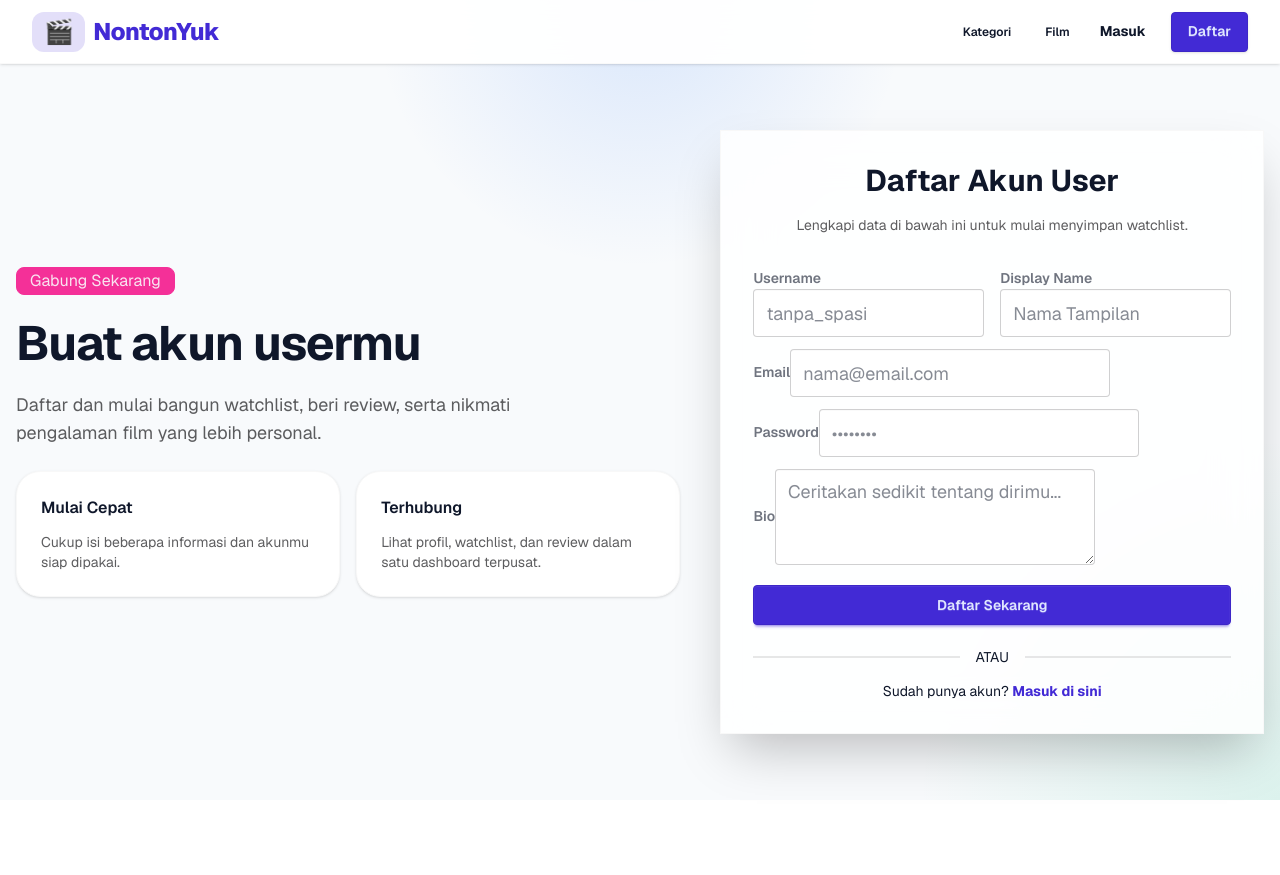
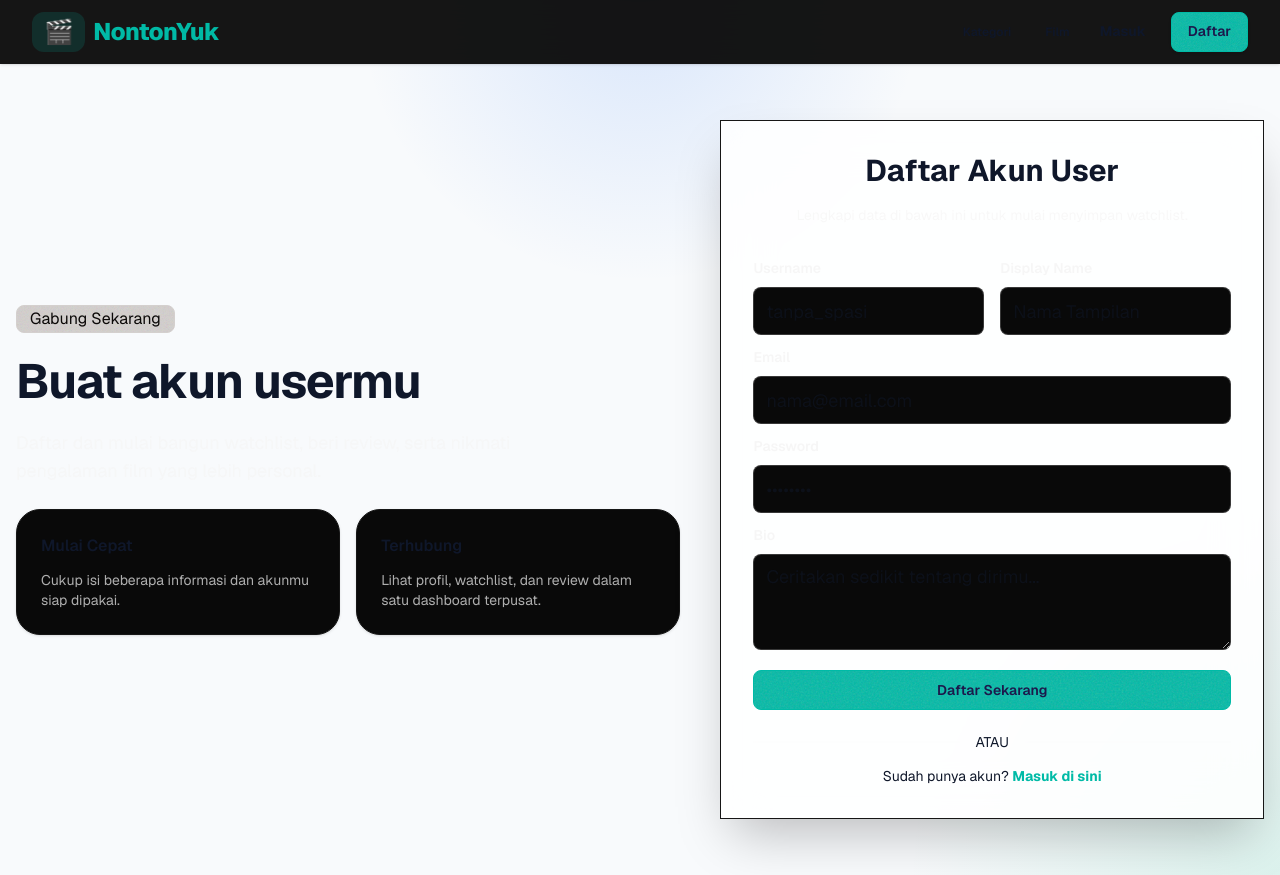
Before and after one commit to eruiui23/nonton-yuk, a Next.js app: page /register in a window 1280 px wide. Before the commit the page ends 800 px from the top, so only its background shows below. Built offline with nearby package versions, Linux system fonts and the light colour scheme.

Commit message:
fix: fix broken UI

```diff
--- a/src/app/FilmCard.tsx
+++ b/src/app/FilmCard.tsx
@@ -13,7 +13,7 @@ interface Film {
 
 export default function FilmCard({ film }: { film: Film }) {
     return (
-        <div className="card glass-card hover:-translate-y-1 transform transition-all duration-300 overflow-hidden border border-base-200">
+        <div className="card bg-base-100 hover:-translate-y-1 transform transition-all duration-300 overflow-hidden border border-base-200 shadow-xl">
             <figure className="relative h-80 w-full overflow-hidden bg-slate-100">
                 {film.imageUrl ? (
                     <Image
--- a/src/app/globals.css
+++ b/src/app/globals.css
@@ -1,8 +1,44 @@
 @import "tailwindcss";
 
 @plugin "daisyui" {
-  themes: light --default, dark --prefersdark, sunset;
+  themes: dark --default;
 }
+
+@plugin "daisyui/theme" {
+  name: "dark";
+  default: false;
+  prefersdark: false;
+  color-scheme: "dark";
+  --color-base-100: oklch(14% 0 0);
+  --color-base-200: oklch(20% 0 0);
+  --color-base-300: oklch(26% 0 0);
+  --color-base-content: oklch(97% 0 0);
+  --color-primary: oklch(70% 0.14 182.503);
+  --color-primary-content: oklch(25% 0.09 281.288);
+  --color-secondary: oklch(86% 0.005 56.366);
+  --color-secondary-content: oklch(14% 0.004 49.25);
+  --color-accent: oklch(86% 0.127 207.078);
+  --color-accent-content: oklch(30% 0.056 229.695);
+  --color-neutral: oklch(14% 0 0);
+  --color-neutral-content: oklch(98% 0 0);
+  --color-info: oklch(58% 0.158 241.966);
+  --color-info-content: oklch(97% 0.013 236.62);
+  --color-success: oklch(60% 0.118 184.704);
+  --color-success-content: oklch(98% 0.014 180.72);
+  --color-warning: oklch(64% 0.222 41.116);
+  --color-warning-content: oklch(98% 0.016 73.684);
+  --color-error: oklch(57% 0.245 27.325);
+  --color-error-content: oklch(97% 0.013 17.38);
+  --radius-selector: 0.5rem;
+  --radius-field: 0.5rem;
+  --radius-box: 0rem;
+  --size-selector: 0.25rem;
+  --size-field: 0.25rem;
+  --border: 1px;
+  --depth: 0;
+  --noise: 1;
+}
+
 
 :root {
   --background: #f8fafc;
--- a/src/app/layout.tsx
+++ b/src/app/layout.tsx
@@ -33,6 +33,7 @@ export default function RootLayout({
     <html
       lang="en"
       className={`${geistSans.variable} ${geistMono.variable} h-full antialiased`}
+      data-theme="dark"
     >
       <body className="min-h-full">
         <div className="min-h-screen bg-[radial-gradient(circle_at_top_left,_rgba(59,130,246,0.14),_transparent_18%),radial-gradient(circle_at_bottom_right,_rgba(16,185,129,0.12),_transparent_22%),var(--background)]">
--- a/src/app/login/LoginForm.tsx
+++ b/src/app/login/LoginForm.tsx
@@ -62,35 +62,31 @@ export default function LoginForm() {
         </div>
       )}
 
-      <div className="form-control">
-        <label className="label">
-          <span className="label-text">Email</span>
-        </label>
+      <div className="flex flex-col gap-2 mb-4">
+        <label className="font-semibold text-base-content/90">Email</label>
         <input
           type="email"
           placeholder="email@contoh.com"
-          className="input input-bordered input-lg"
+          className="input input-bordered input-lg w-full"
           value={email}
           onChange={(e) => setEmail(e.target.value)}
           required
         />
       </div>
 
-      <div className="form-control">
-        <label className="label">
-          <span className="label-text">Password</span>
-        </label>
+      <div className="flex flex-col gap-2 mb-6">
+        <label className="font-semibold text-base-content/90">Password</label>
         <input
           type="password"
           placeholder="********"
-          className="input input-bordered input-lg"
+          className="input input-bordered input-lg w-full"
           value={password}
           onChange={(e) => setPassword(e.target.value)}
           required
         />
       </div>
 
-      <div className="form-control mt-6">
+      <div className="mt-2">
         <button
           type="submit"
           className="btn btn-primary btn-lg w-full"
--- a/src/app/login/page.tsx
+++ b/src/app/login/page.tsx
@@ -27,7 +27,7 @@ export default function LoginPage() {
             </div>
           </div>
 
-          <div className="glass-card border border-base-200 shadow-2xl">
+          <div className="card bg-base-100 border border-base-200 shadow-2xl rounded-[1.75rem]">
             <LoginForm />
           </div>
         </div>
--- a/src/app/page.tsx
+++ b/src/app/page.tsx
@@ -88,7 +88,7 @@ function HomeContent() {
               Jelajahi katalog film, lihat review terkini, dan kelola watchlist dengan tampilan yang bersih dan responsif.
             </p>
           </div>
-          <div className="rounded-[1.75rem] bg-base-100/95 p-8 shadow-xl border border-base-200/80 backdrop-blur-xl">
+          <div className="rounded-[1.75rem] bg-base-100 p-8 shadow-xl border border-base-200 backdrop-blur-xl text-base-content">
             <h2 className="text-xl font-semibold mb-4">Cari film favoritmu</h2>
             <SearchHeader search={search} setSearch={setSearch} setPage={setPage} />
           </div>
--- a/src/app/register/RegisterForm.tsx
+++ b/src/app/register/RegisterForm.tsx
@@ -76,24 +76,24 @@ export default function RegisterForm() {
 
       <form onSubmit={handleRegister} className="flex flex-col gap-3">
         <div className="grid grid-cols-2 gap-4">
-          <div className="form-control">
-            <label className="label"><span className="label-text font-semibold">Username</span></label>
+          <div className="flex flex-col gap-2 w-full">
+            <label className="font-semibold text-base-content/90">Username</label>
             <input
               type="text"
               placeholder="tanpa_spasi"
-              className="input input-bordered input-lg focus:input-primary"
+              className="input input-bordered input-lg w-full focus:input-primary"
               required
               value={formData.username}
               onChange={(e) => setFormData({...formData, username: e.target.value.replace(/\s+/g, '')})}
             />
           </div>
 
-          <div className="form-control">
-            <label className="label"><span className="label-text font-semibold">Display Name</span></label>
+          <div className="flex flex-col gap-2 w-full">
+            <label className="font-semibold text-base-content/90">Display Name</label>
             <input
               type="text"
               placeholder="Nama Tampilan"
-              className="input input-bordered input-lg focus:input-primary"
+              className="input input-bordered input-lg w-full focus:input-primary"
               required
               value={formData.display_name}
               onChange={(e) => setFormData({...formData, display_name: e.target.value})}
@@ -101,24 +101,24 @@ export default function RegisterForm() {
           </div>
         </div>
 
-        <div className="form-control">
-          <label className="label"><span className="label-text font-semibold">Email</span></label>
+        <div className="flex flex-col gap-2 w-full">
+          <label className="font-semibold text-base-content/90">Email</label>
           <input
             type="email"
             placeholder="nama@email.com"
-            className="input input-bordered input-lg focus:input-primary"
+            className="input input-bordered input-lg w-full focus:input-primary"
             required
             value={formData.email}
             onChange={(e) => setFormData({...formData, email: e.target.value})}
           />
         </div>
 
-        <div className="form-control">
-          <label className="label"><span className="label-text font-semibold">Password</span></label>
+        <div className="flex flex-col gap-2 w-full">
+          <label className="font-semibold text-base-content/90">Password</label>
           <input
             type="password"
             placeholder="••••••••"
-            className="input input-bordered input-lg focus:input-primary"
+            className="input input-bordered input-lg w-full focus:input-primary"
             required
             minLength={6}
             value={formData.password}
@@ -126,11 +126,11 @@ export default function RegisterForm() {
           />
         </div>
 
-        <div className="form-control mb-2">
-          <label className="label"><span className="label-text font-semibold">Bio</span></label>
+        <div className="flex flex-col gap-2 w-full mb-2">
+          <label className="font-semibold text-base-content/90">Bio</label>
           <textarea
             placeholder="Ceritakan sedikit tentang dirimu..."
-            className="textarea textarea-bordered textarea-lg focus:textarea-primary h-24"
+            className="textarea textarea-bordered textarea-lg w-full focus:textarea-primary h-24"
             value={formData.bio}
             onChange={(e) => setFormData({...formData, bio: e.target.value})}
           ></textarea>
--- a/src/components/Navbar.tsx
+++ b/src/components/Navbar.tsx
@@ -69,7 +69,7 @@ export default function Navbar() {
               </li>
 
               <li>
-                <Link href={`/users/${user?.id}`} className="py-3 font-medium">👤 Profil Saya</Link>
+                <Link href={`/users/${user?.id}`} className="py-3 font-medium">Profil</Link>
               </li>
 
               {/* Tambahan Menu KHUSUS ADMIN */}
@@ -83,7 +83,7 @@ export default function Navbar() {
 
               <li>
                 <button onClick={handleLogout} className="py-3 text-error font-bold">
-                  🚪 Keluar (Logout)
+                  Logout
                 </button>
               </li>
             </ul>
```
